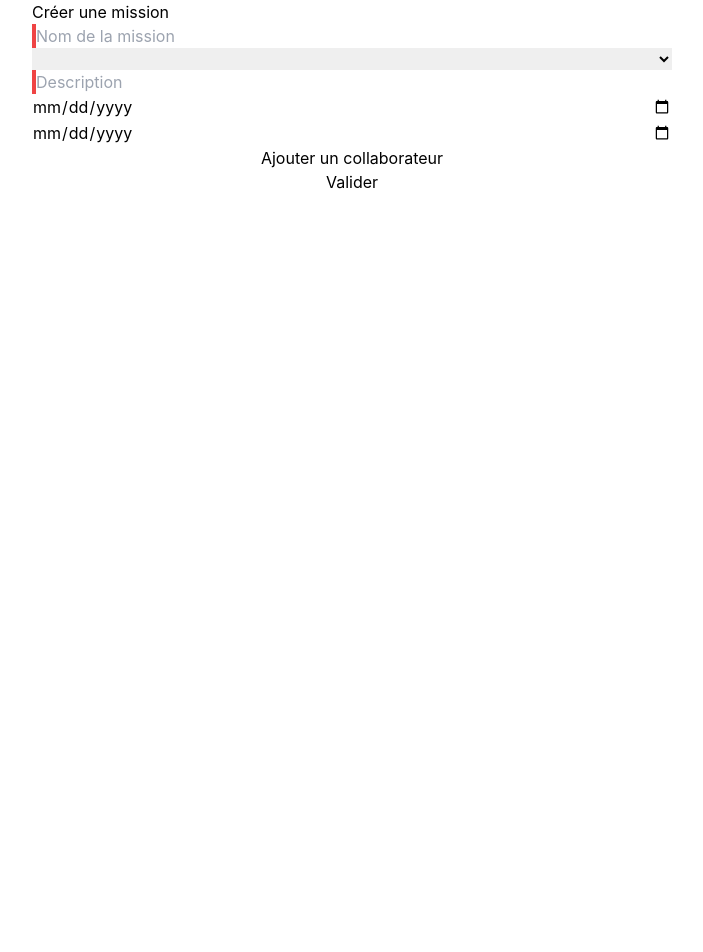
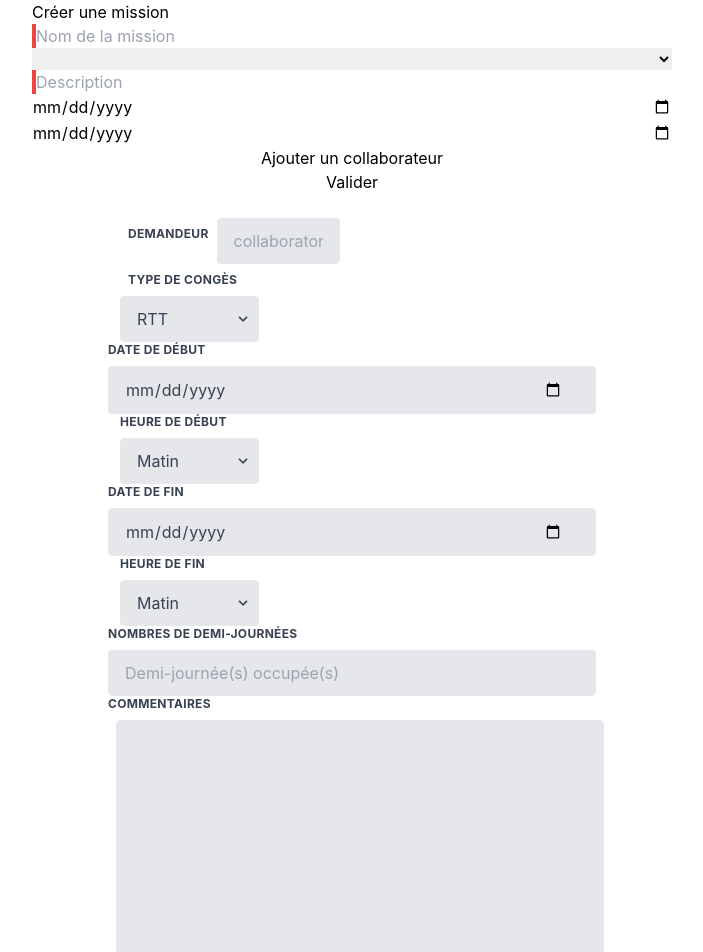
Before and after one commit to huguesquaeghbeur/IntraNet, a React (Create React App) app in the folder front-end/: page / in a window 1280 px wide. Shown: the top 952 px of the page, without its empty margins (288-991 px from the left). Before the commit the page ends 800 px from the top, so only its background shows below. Built offline with nearby package versions, Linux system fonts and the light colour scheme; the HTML template or start-up script is replaced by a standard one.

Commit message:
Holiday Request Form added

```diff
--- a/front-end/src/App.js
+++ b/front-end/src/App.js
@@ -1,11 +1,14 @@
 import './styles/index.css';
 import AddMission from "./components/AddMission";
+import HolidayRequestForm from './containers/HolidayRequestForm';
 
 function App() {
     return(
         <div className="App">
             <header className="header">
                 < AddMission />
+                <br />
+                <HolidayRequestForm />
             </header>
         </div>
     );
--- /dev/null
+++ b/front-end/src/containers/HolidayRequestForm.js
@@ -0,0 +1,106 @@
+import React, { PureComponent } from 'react';
+
+class HolidayRequestForm extends PureComponent {
+    constructor(props) {
+        super(props)
+        this.state = {
+            holidays: []
+        }
+    }
+    render() {
+        return (
+            <div className="w-full flex justify-center">
+                <form className="w-full max-w-lg">
+                    <div className="flex flex-col mx-3 mb-6">
+                        <div className="w-full md:w-1/2 px-3 mb-6 md:mb-0 flex">
+                            <label className="block uppercase tracking-wide text-gray-700 text-xs font-bold m-2" for="collaborator">
+                                Demandeur
+                            </label>
+                            <input class="appearance-none block w-full bg-gray-200 text-gray-700 border border-gray-200 rounded py-3 px-4 leading-tight focus:outline-none focus:bg-white focus:border-gray-500" id="collaborator" type="text" placeholder="collaborator name" />
+                        </div>
+                        <div className="w-full md:w-1/3 px-3 mb-6 md:mb-0">
+                            <label className="block uppercase tracking-wide text-gray-700 text-xs font-bold m-2" for="vacancy">
+                                Type de congès
+                            </label>
+                            <div className="relative">
+                                <select className="block appearance-none w-full bg-gray-200 border border-gray-200 text-gray-700 py-3 px-4 pr-8 rounded leading-tight focus:outline-none focus:bg-white focus:border-gray-500" id="vacancy">
+                                    <option>RTT</option>
+                                    <option>Sans solde</option>
+                                    <option>Payés</option>
+                                </select>
+                                <div className="pointer-events-none absolute inset-y-0 right-0 flex items-center px-2 text-gray-700">
+                                    <svg className="fill-current h-4 w-4" xmlns="http://www.w3.org/2000/svg" viewBox="0 0 20 20"><path d="M9.293 12.95l.707.707L15.657 8l-1.414-1.414L10 10.828 5.757 6.586 4.343 8z" /></svg>
+                                </div>
+                            </div>
+                        </div>
+                        <div>
+                            <label className="block uppercase tracking-wide text-gray-700 text-xs font-bold mb-2" for="startDate">
+                                Date de début
+                            </label>
+                            <input type="date" className="startTime block appearance-none w-full bg-gray-200 border border-gray-200 text-gray-700 py-3 px-4 pr-8 rounded leading-tight focus:outline-none focus:bg-white focus:border-gray-500" />
+                        </div>
+                        <div className="w-full md:w-1/3 px-3 mb-6 md:mb-0">
+                            <label className="block uppercase tracking-wide text-gray-700 text-xs font-bold mb-2" for="startHour">
+                                Heure de début
+                            </label>
+                            <div className="relative">
+                                <select className="block appearance-none w-full bg-gray-200 border border-gray-200 text-gray-700 py-3 px-4 pr-8 rounded leading-tight focus:outline-none focus:bg-white focus:border-gray-500" id="startHour">
+                                    <option>Matin</option>
+                                    <option>Soir</option>
+                                </select>
+                                <div className="pointer-events-none absolute inset-y-0 right-0 flex items-center px-2 text-gray-700">
+                                    <svg className="fill-current h-4 w-4" xmlns="http://www.w3.org/2000/svg" viewBox="0 0 20 20"><path d="M9.293 12.95l.707.707L15.657 8l-1.414-1.414L10 10.828 5.757 6.586 4.343 8z" /></svg>
+                                </div>
+                            </div>
+                        </div>
+                        <div>
+                            <label className="block uppercase tracking-wide text-gray-700 text-xs font-bold mb-2" for="endDate">
+                                Date de fin
+                            </label>
+                            <input type="date" className="endTime block appearance-none w-full bg-gray-200 border border-gray-200 text-gray-700 py-3 px-4 pr-8 rounded leading-tight focus:outline-none focus:bg-white focus:border-gray-500" />
+                        </div>
+                        <div className="w-full md:w-1/3 px-3 mb-6 md:mb-0">
+                            <label className="block uppercase tracking-wide text-gray-700 text-xs font-bold mb-2" for="endHour">
+                                Heure de fin
+                            </label>
+                            <div className="relative">
+                                <select className="block appearance-none w-full bg-gray-200 border border-gray-200 text-gray-700 py-3 px-4 pr-8 rounded leading-tight focus:outline-none focus:bg-white focus:border-gray-500" id="endHour">
+                                    <option>Matin</option>
+                                    <option>Soir</option>
+                                </select>
+                                <div className="pointer-events-none absolute inset-y-0 right-0 flex items-center px-2 text-gray-700">
+                                    <svg className="fill-current h-4 w-4" xmlns="http://www.w3.org/2000/svg" viewBox="0 0 20 20"><path d="M9.293 12.95l.707.707L15.657 8l-1.414-1.414L10 10.828 5.757 6.586 4.343 8z" /></svg>
+                                </div>
+                            </div>
+                        </div>
+                        <div>
+                            <label className="block uppercase tracking-wide text-gray-700 text-xs font-bold mb-2" for="halfDayBreak">
+                                Nombres de demi-journées
+                            </label>
+                            <input className="appearance-none block w-full bg-gray-200 text-gray-700 border border-gray-200 rounded py-3 px-4 leading-tight focus:outline-none focus:bg-white focus:border-gray-500" readOnly id="halfDayBreak" type="text" placeholder="Demi-journée(s) occupée(s)" />
+                        </div>
+                        <div>
+                            <label className="block uppercase tracking-wide text-gray-700 text-xs font-bold mb-2" for="commentary">
+                                Commentaires
+                            </label>
+                            <textarea className="appearance-none block w-full bg-gray-200 text-gray-700 border border-gray-200 rounded py-3 px-4 leading-tight focus:outline-none focus:bg-white focus:border-gray-500 h-64 m-2" id="commentary"></textarea>
+                        </div>
+                    </div>
+                    <div>
+                        <button class="m-2 bg-transparent hover:bg-red-500 text-red-700 font-semibold hover:text-white py-2 px-4 border border-red-500 hover:border-transparent rounded-full" type="submit">
+                            Annuler
+                        </button>
+                        <button class="m-2 bg-transparent hover:bg-sky-500 text-sky-700 font-semibold hover:text-white py-2 px-4 border border-sky-500 hover:border-transparent rounded-full" type="submit">
+                            Sauvegarder
+                        </button>
+                        <button class="m-2 bg-transparent hover:bg-green-500 text-green-700 font-semibold hover:text-white py-2 px-4 border border-green-500 hover:border-transparent rounded-full" type="submit">
+                            Soumettre
+                        </button>
+                    </div>
+                </form>
+            </div>
+        );
+    }
+}
+
+export default HolidayRequestForm;
```
Also changed, not shown: 1 other file (tests, documents, lock files or other folders).
